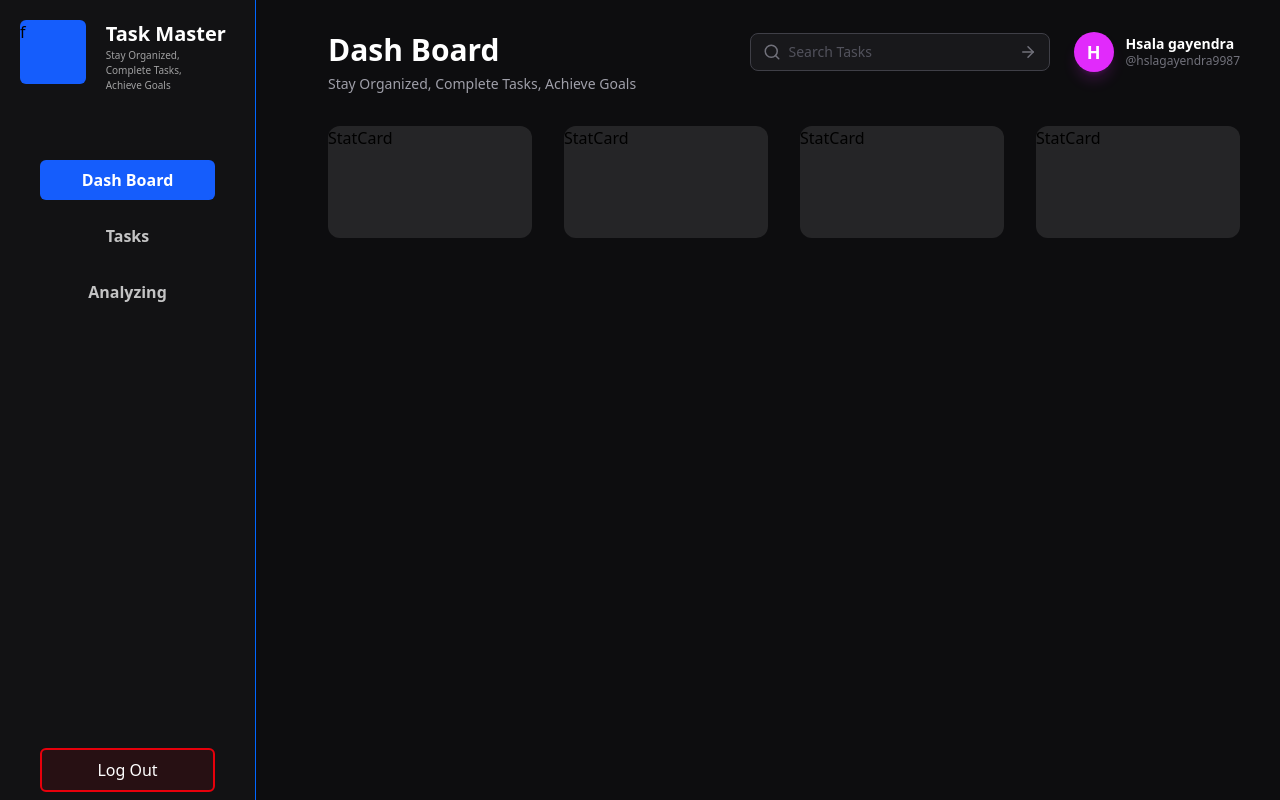
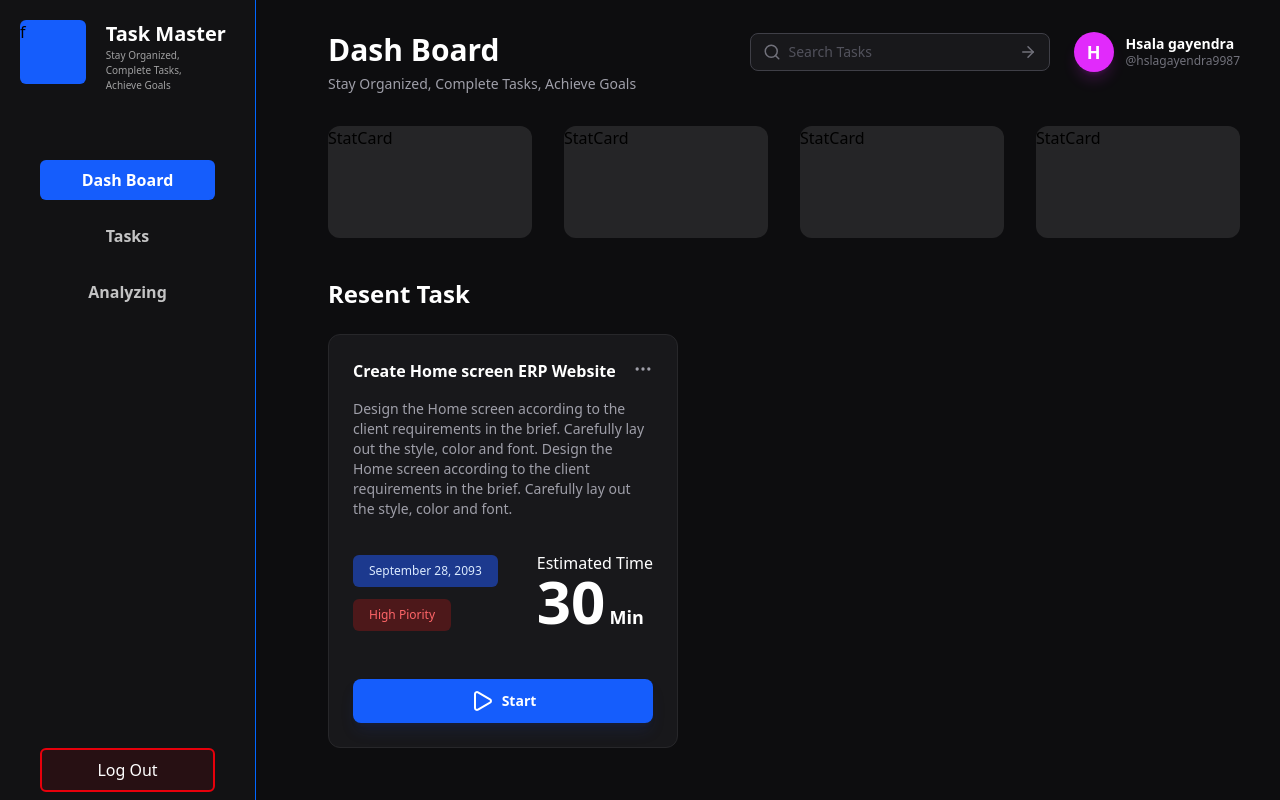
Before and after one commit to hashalagayendra/Task-Tracker, a React app in the folder frontend/: page / in a window 1280 px wide. Built offline with nearby package versions, Linux system fonts and the light colour scheme; the HTML template or start-up script is replaced by a standard one.

Commit message:
Add DashboardCardContainer and NotStartedCard components

```diff
--- a/frontend/package.json
+++ b/frontend/package.json
@@ -11,6 +11,7 @@
   },
   "dependencies": {
     "@tailwindcss/vite": "^4.1.18",
+    "lucide-react": "^0.563.0",
     "react": "^19.2.0",
     "react-dom": "^19.2.0",
     "react-router-dom": "^7.13.0",
--- /dev/null
+++ b/frontend/src/components/DashboardCardContainer.tsx
@@ -0,0 +1,20 @@
+import React from "react";
+import NotStartedCard from "./TaskCards/NotStartedCard";
+function DashboardCardContainer() {
+  return (
+    <div className="mt-10">
+      <h1 className="text-2xl text-white font-semibold">Resent Task</h1>
+
+      <div className="grid grid-cols-1 md:grid-cols-2 lg:grid-cols-4 gap-6 mt-6">
+        <NotStartedCard
+          title="Create Home screen ERP Website"
+          date="September 28, 2093"
+          priority="High Piority"
+          timeEstimate="30 Min"
+        ></NotStartedCard>
+      </div>
+    </div>
+  );
+}
+
+export default DashboardCardContainer;
--- /dev/null
+++ b/frontend/src/components/TaskCards/NotStartedCard.tsx
@@ -0,0 +1,77 @@
+import React from "react";
+import { PlayIcon, MoreHorizontal } from "lucide-react";
+
+function NotStartedCard({
+  title,
+  date,
+  priority,
+  timeEstimate,
+}: {
+  title: string;
+  date: string;
+  priority: string;
+  timeEstimate: string;
+}) {
+  return (
+    <div className="p-6 bg-zinc-900 border border-zinc-800 rounded-xl hover:border-blue-600 transition-colors group w-full min-w-[350px]">
+      {/* Header Section */}
+      <div className="flex justify-between items-start mb-4 gap-2 ">
+        <h3 className="text-base font-bold text-white">{title}</h3>
+        <div className="text-zinc-400">
+          <MoreHorizontal size={20} />
+        </div>
+      </div>
+
+      {/* Subtitle */}
+      <p className="text-sm text-zinc-400 mb-12">
+        Design the Home screen according to the client requirements in the
+        brief. Carefully lay out the style, color and font. Design the Home
+        screen according to the client requirements in the brief. Carefully lay
+        out the style, color and font.
+      </p>
+
+      {/* Middle Info Section */}
+      <div className="flex items-start justify-between  mb-8">
+        {/* Left Side: Date & Priority */}
+        <div className="flex flex-col gap-3  transform -translate-y-3">
+          {/* Date Pill */}
+          <span className="px-4 py-2 rounded-md bg-blue-900 text-blue-100 text-xs font-medium w-fit">
+            {date}
+          </span>
+
+          {/* Priority Pill */}
+          <span
+            className={`px-4 py-2 rounded-md text-xs font-medium w-fit ${
+              priority === "High Piority"
+                ? "bg-red-900/50 text-red-400"
+                : "bg-zinc-800 text-zinc-400"
+            }`}
+          >
+            {priority}
+          </span>
+        </div>
+
+        {/* Right Side: Time Estimate */}
+        <div className="text-left transform -translate-y-4">
+          <span className="text-base text-white">Estimated Time</span>
+          <div className="flex -mt-1 items-baseline gap-1">
+            <span className="text-6xl font-bold text-white">
+              {timeEstimate.split(" ")[0]}
+            </span>
+            <span className="text-lg font-bold text-white">Min</span>
+          </div>
+        </div>
+      </div>
+
+      {/* Action Button */}
+      <div className="flex justify-center">
+        <button className="flex items-center gap-2 px-6 py-2.5 rounded-lg bg-blue-600 hover:bg-blue-700 text-white text-sm font-semibold transition-colors shadow-lg shadow-blue-900/20 group-hover:shadow-blue-600/20 w-full justify-center">
+          <PlayIcon />
+          Start
+        </button>
+      </div>
+    </div>
+  );
+}
+
+export default NotStartedCard;
--- a/frontend/src/pages/Dashboard.tsx
+++ b/frontend/src/pages/Dashboard.tsx
@@ -1,6 +1,7 @@
 import Sidebar from "../components/Sidebar";
 import DashboardHeadder from "../components/DashboardHeadder";
 import StatCard from "../components/StatCard";
+import DashboardCardContainer from "../components/DashboardCardContainer";
 
 function Dashboard() {
   return (
@@ -9,6 +10,7 @@ function Dashboard() {
         <Sidebar />
       </div>
 
+      {/* main body  */}
       <div className=" flex-1 px-10 py-8">
         <DashboardHeadder />
         <div className=" w-full grid grid-cols-4 justify-items-center gap-8">
@@ -17,6 +19,7 @@ function Dashboard() {
           <StatCard />
           <StatCard />
         </div>
+        <DashboardCardContainer />
       </div>
     </div>
   );
```
Also changed, not shown: 1 other file (tests, documents, lock files or other folders).
